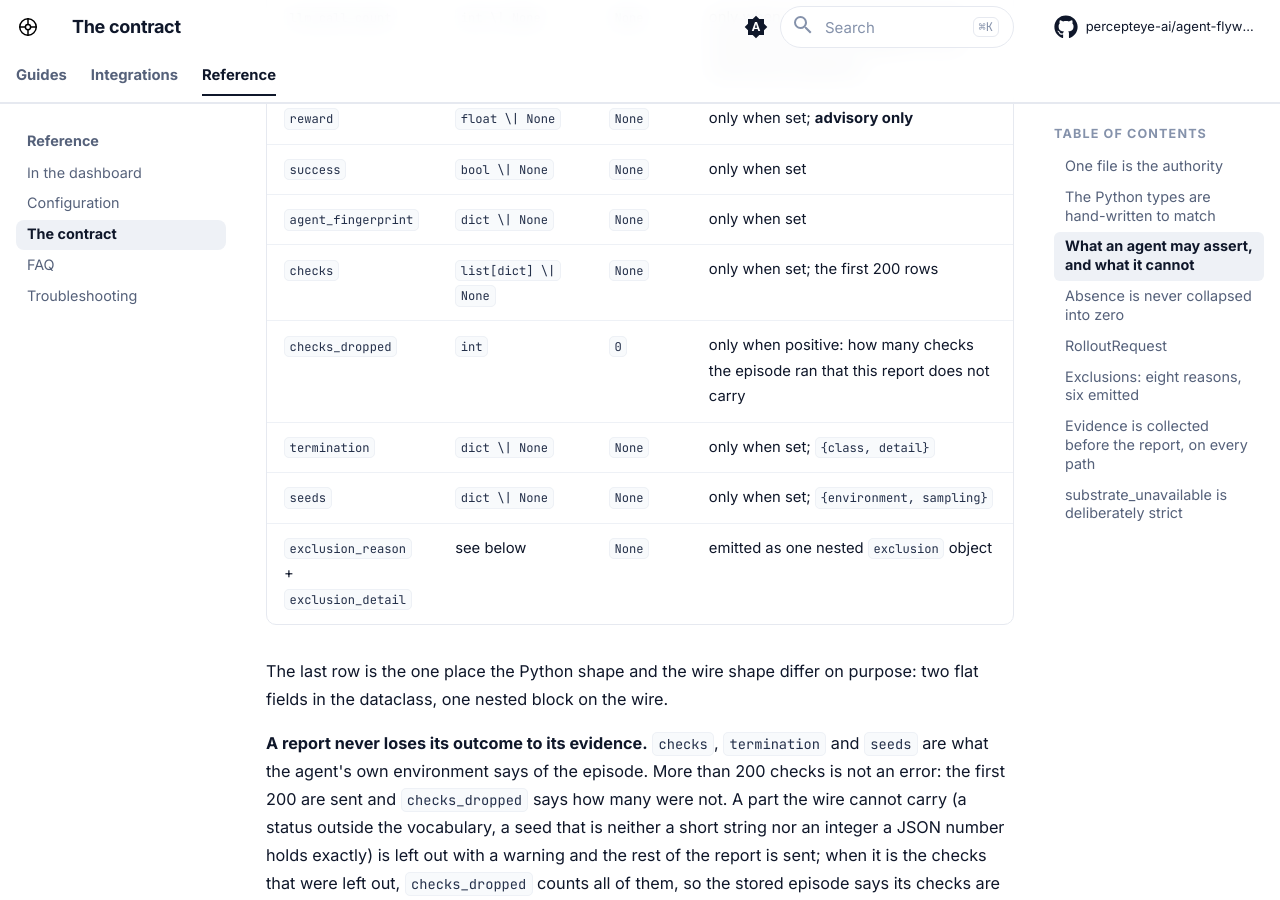
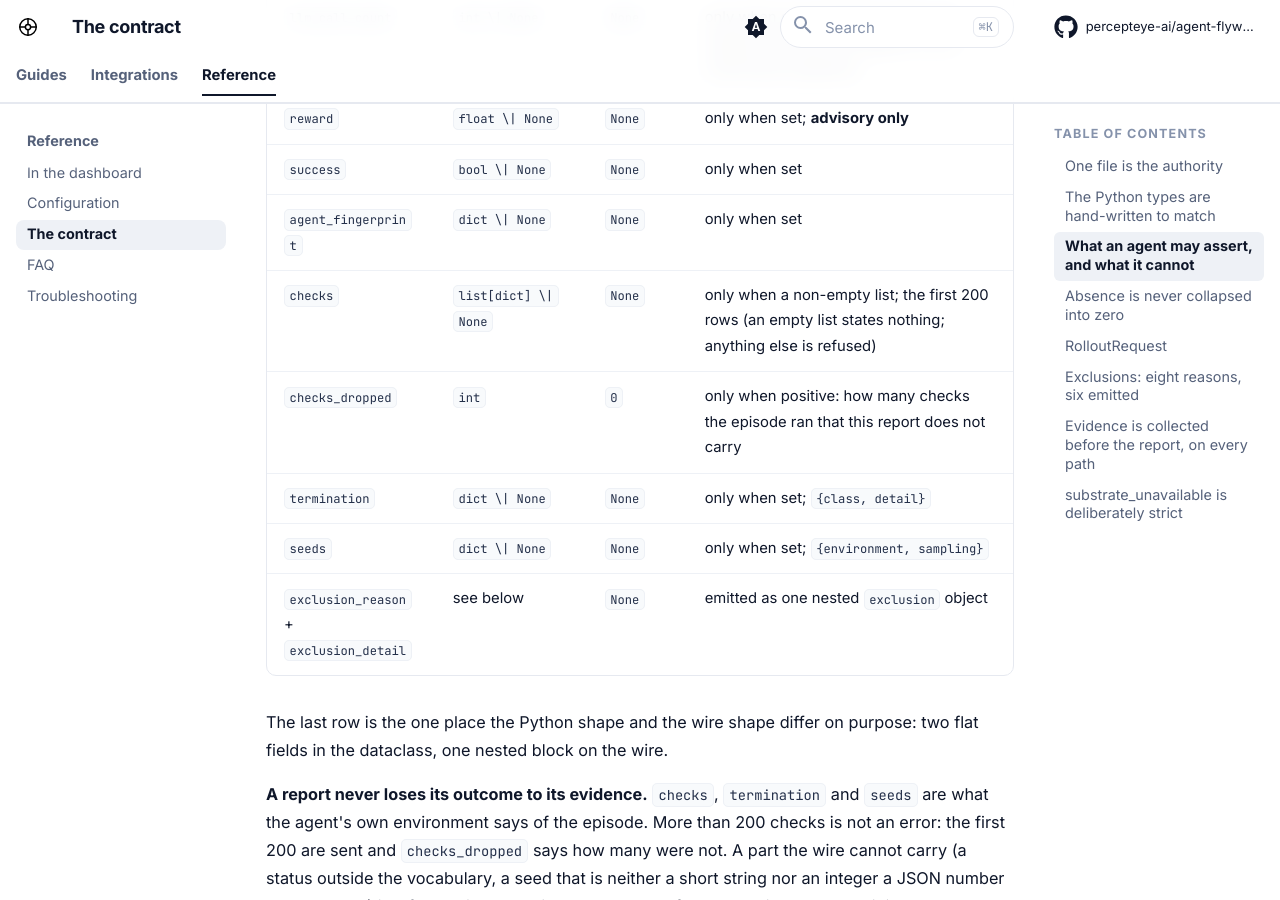
Before and after one commit to percepteye-ai/agent-flywheel, an MkDocs documentation site: the page built from website/docs/contract.md, in a window 1280 px wide and 900 px high, scrolled down 3182 px. Built offline with MkDocs 1.6.1 and Material for MkDocs 9.7.7, drawn with Linux system fonts in a browser that asks for light colours; comment, search, counter and statistics services are not loaded.

Commit message:
Docs: the episode id from either SDK, the switched-off intake, the unanswered-consent bound, checks and lone surrogates; count at 1963
Co-Authored-By: Claude Opus 5.5 <noreply@anthropic.com>

```diff
--- a/website/docs/contract.md
+++ b/website/docs/contract.md
@@ -73,7 +73,7 @@ Hand-written means drift is possible, so the suite asserts agreement. Three test
 | `reward` | `float \| None` | `None` | only when set; **advisory only** |
 | `success` | `bool \| None` | `None` | only when set |
 | `agent_fingerprint` | `dict \| None` | `None` | only when set |
-| `checks` | `list[dict] \| None` | `None` | only when set; the first 200 rows |
+| `checks` | `list[dict] \| None` | `None` | only when a non-empty list; the first 200 rows (an empty list states nothing; anything else is refused) |
 | `checks_dropped` | `int` | `0` | only when positive: how many checks the episode ran that this report does not carry |
 | `termination` | `dict \| None` | `None` | only when set; `{class, detail}` |
 | `seeds` | `dict \| None` | `None` | only when set; `{environment, sampling}` |
```
Also changed, not shown: website/docs/index.md (+1 -1 lines), website/docs/python.md (+1 -1 lines), CHANGELOG.md, README.md.
